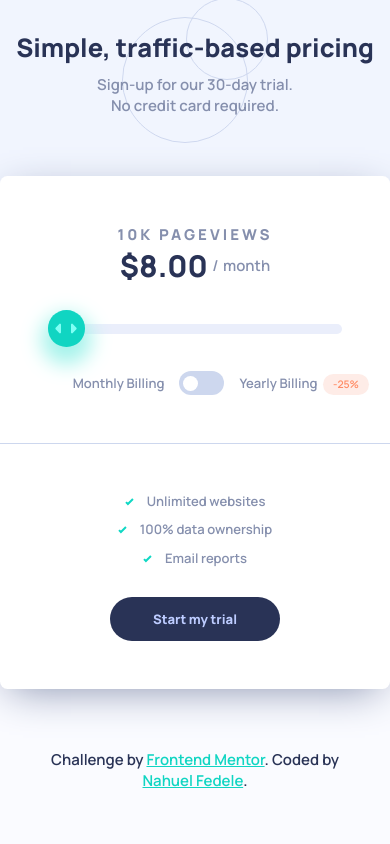
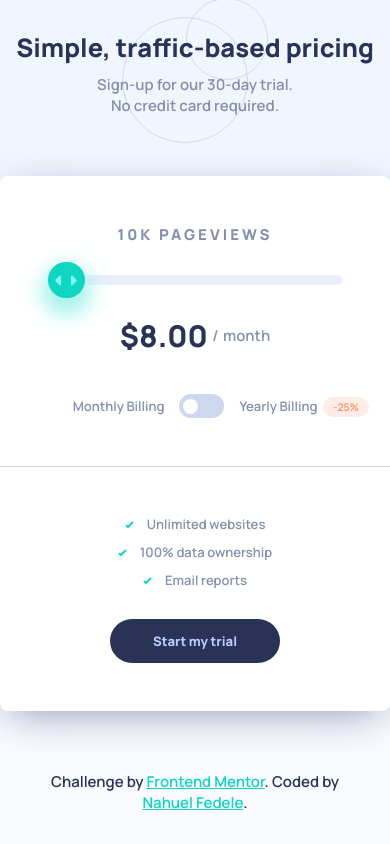
Before and after one commit to NahuelEF/interactive-pricing-component, a plain HTML site: page index.html in a window 390 px wide. Drawn offline with Linux system fonts and the light colour scheme.

Commit message:
Fix: responsive design, use display grid

```diff
--- a/style.css
+++ b/style.css
@@ -123,9 +123,12 @@ body::before {
 /* ---- TOP ---- */
 .top {
   width: 100%;
-  display: flex;
+
+  display: grid;
+  grid-auto-rows: auto;
+  grid-template-columns: repeat(2, 1fr);
   align-items: center;
-  justify-content: space-between;
+  row-gap: 2em;
 }
 
 .top__pageviews {
@@ -133,13 +136,20 @@ body::before {
   text-transform: uppercase;
 
   font-weight: 800;
+
+  grid-row: 1;
+  grid-column: 1;
 }
+
 .top__price {
   color: inherit;
 
+  grid-row: 1;
+  grid-column: 2;
+
   display: flex;
   align-items: center;
-  justify-content: center;
+  justify-content: end;
   gap: 0.3em;
 }
 
@@ -156,6 +166,9 @@ body::before {
   border: none;
   border-radius: 0.5em;
   background: var(--light-grayish-blue-slider);
+
+  grid-row: 2;
+  grid-column: 1/3;
   outline: none;
 }
 
@@ -354,13 +367,28 @@ body::before {
     width: 100%;
   }
 
+  .top {
+    grid-template-columns: repeat(1, 1fr);
+    justify-content: center;
+  }
+
+  .top__pageviews {
+    text-align: center;
+  }
+
+  .top__price {
+    grid-row: 3;
+    grid-column: 1;
+    justify-content: center;
+  }
+
+  #range {
+    grid-column: 1;
+  }
+
   .container-two {
     flex-direction: column;
     gap: 2em;
-  }
-
-  .top {
-    flex-direction: column;
   }
 
   .center__discount {
```
Also changed, not shown: index.html (+1 -1 lines).
